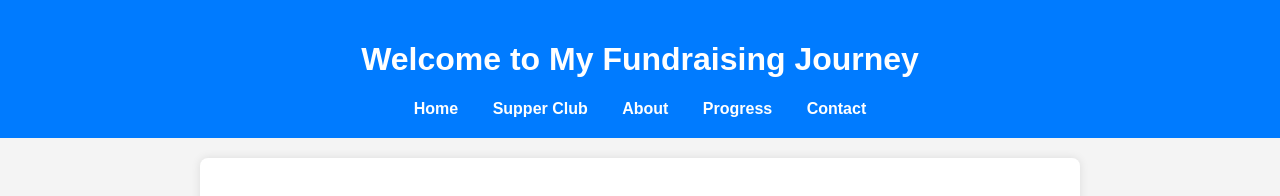
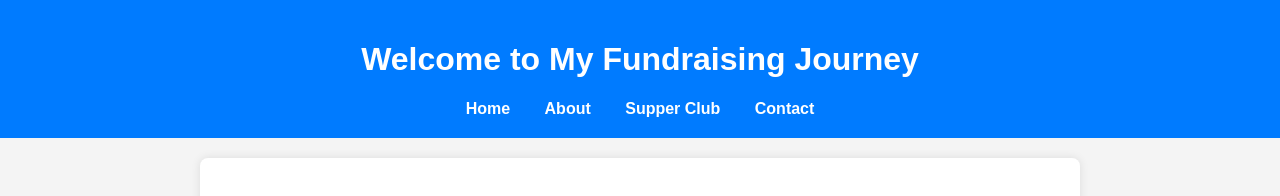
Before and after one commit to dadbodxgod/Steps-for-Sarcoma-Web, a plain HTML site: page index.html in a window 1280 px wide. Shown: the top 196 px of the page. Drawn offline with Linux system fonts and the light colour scheme; a script that the page names is missing.

Commit message:
Update index.html

```diff
--- a/index.html
+++ b/index.html
@@ -17,9 +17,8 @@
         <nav>
             <ul>
                 <li><a href="index.html">Home</a></li>
+                <li><a href="about.html">About</a></li>
                 <li><a href="supper_club.html">Supper Club</a></li>
-                <li><a href="about.html">About</a></li>
-                <li><a href="progress.html">Progress</a></li>
                 <li><a href="contact.html">Contact</a></li>
             </ul>
         </nav>
```
